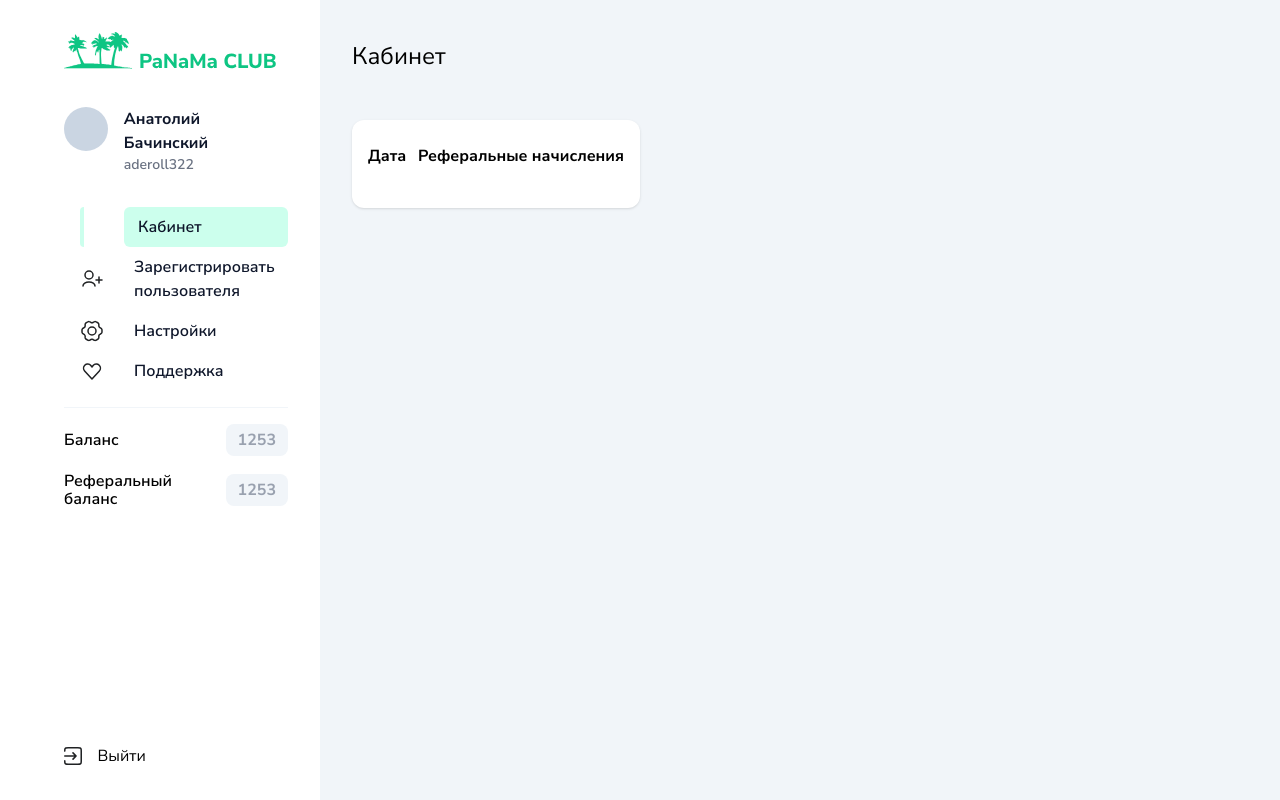
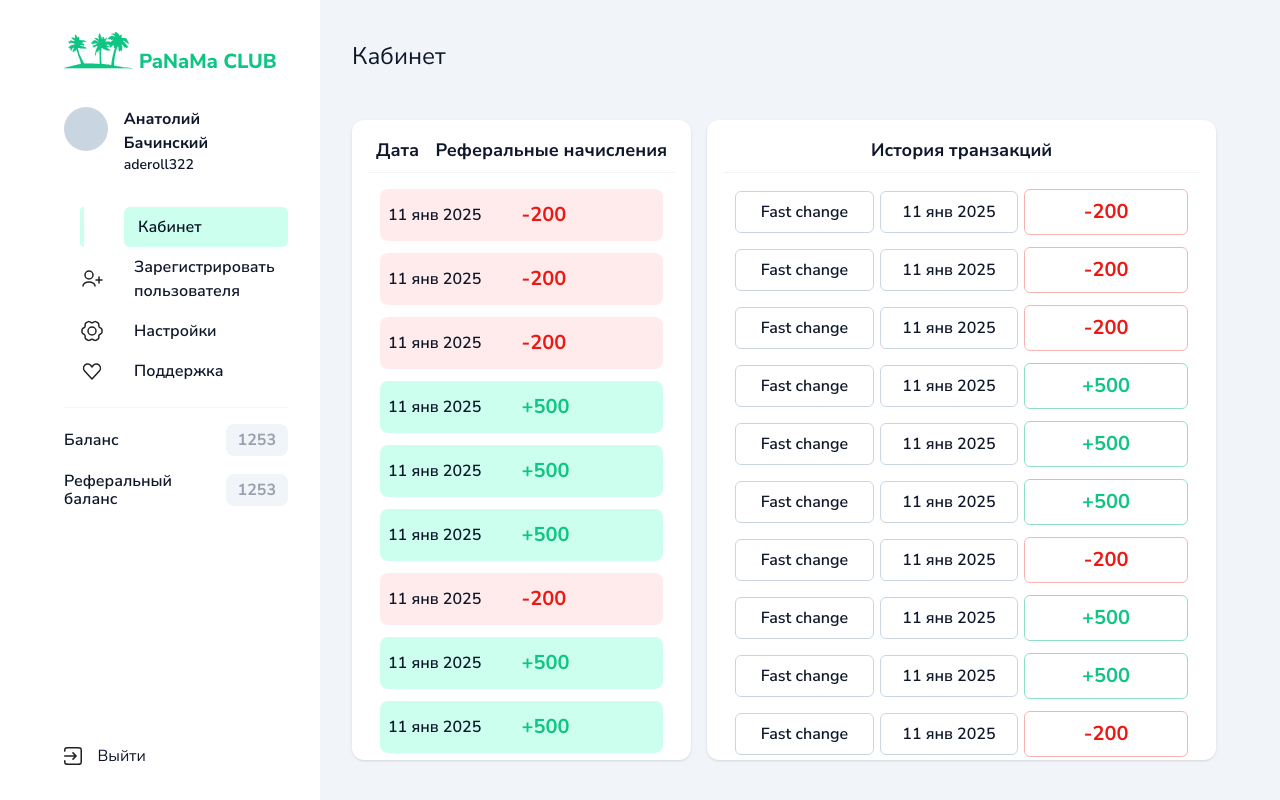
Before and after one commit to shadyjuggler/freelance-9-panamaclub, a React (Vite) app: page / in a window 1280 px wide. Built offline with nearby package versions, Linux system fonts and the light colour scheme.

Commit message:
History, History Detials, UserRegister, Card componnents

```diff
--- a/src/components/Cabinet.tsx
+++ b/src/components/Cabinet.tsx
@@ -1,25 +1,24 @@
 import React from "react"
 
+import { History } from "./History"
+import { HistoryDetails } from "./HistoryDetails"
+
 export const Cabinet = () => {
+    const transactions = Array(18).fill(0).map(() => {
+        return Math.floor(Math.random() * 10) % 2 === 1 ? "plus" : "minus";
+    });
+
     return (
         <div className="w-full h-full py-10 pl-8 pr-16">
             <h2 className="text-2xl">Кабинет</h2>
 
-            <div className="mt-12 flex">
-                <div className="basis-1/3 bg-white py-6 px-4 rounded-xl shadow-sm">
-                    <div className="flex justify-between">
-                        <p className="xl font-bold">Дата</p>
-                        <p className="xl font-bold">Реферальные начисления</p>
-                    </div>
+            <div className="mt-12 flex gap-4" style={{ height: "calc(100vh - 160px)" }}>
+                <div className="basis-2/5">
+                    <History data={transactions} />
+                </div>
 
-                    <div className="mt-4">
-                        <div>
-                            <p></p>
-                        </div>
-                    </div>
-                </div>
-                <div className="basis-2/3">
-
+                <div className="basis-3/5">
+                    <HistoryDetails data={transactions} />
                 </div>
             </div>
         </div>
--- /dev/null
+++ b/src/components/Card.tsx
@@ -0,0 +1,9 @@
+import React from "react"
+
+export const Card = ({ children }) => {
+    return (
+        <div className="bg-white py-4 px-4 rounded-xl shadow-sm h-full overflow-hidden">
+           {...children}
+        </div>
+    )
+}
--- /dev/null
+++ b/src/components/History.tsx
@@ -0,0 +1,26 @@
+import React from "react"
+import { Card } from "./Card"
+
+export const History = ({ data }) => {
+    return (
+        <Card>
+            <div className="flex px-2 pb-2 justify-between border-b-1 border-slate-100">
+                <p className="xl text-lg font-bold">Дата</p>
+                <p className="xl text-lg font-bold">Реферальные начисления</p>
+            </div>
+
+            <div className="mt-4 h-full flex px-3 pb-15 flex-col gap-3 overflow-y-scroll scrollable">
+                {
+                    data.map((type: string, i: number) => (
+                        <div key={i} className={`py-3 px-2 flex items-center rounded-lg ${type}`}>
+                            <p className="w-1/2 font-semibold">11 янв 2025</p>
+                            <p className="w-1/2 text-xl font-bold !border-0" id="amount">{type === "plus" ? "+500" : "-200"}</p>
+                        </div>
+                    )
+                    )
+                }
+            </div>
+        </Card>
+
+    )
+}
--- /dev/null
+++ b/src/components/HistoryDetails.tsx
@@ -0,0 +1,25 @@
+import React from "react"
+import { Card } from "./Card"
+
+export const HistoryDetails = ({ data }) => {
+    return (
+        <Card>
+            <div className="flex px-2 pb-2 justify-center border-b-1 border-slate-100">
+                <p className="xl text-lg font-bold">История транзакций</p>
+            </div>
+
+            <div className="mt-4 h-full flex px-3 pb-15 flex-col gap-3 overflow-y-scroll scrollable">
+                {
+                    data.map((type: string, i: number) => (
+                        <div key={i} className={` gap-1.5 flex items-center rounded-lg !bg-transparent ${type} `}>
+                            <p className="w-1/2 font-semibold px-3 py-2 text-center rounded-md border-1 border-slate-300">Fast change</p>
+                            <p className="w-1/2 font-semibold px-3 py-2 text-center rounded-md border-1 border-slate-300">11 янв 2025</p>
+                            <p className="w-3/5 px-3 py-2 text-center rounded-md border-1 border-slate-300 text-xl font-bold" id="amount">{type === "plus" ? "+500" : "-200"}</p>
+                        </div>
+                    )
+                    )
+                }
+            </div>
+        </Card>
+    )
+}
--- /dev/null
+++ b/src/components/UserRegister.tsx
@@ -0,0 +1,33 @@
+import React from "react"
+
+export const UserRegister = () => {
+    return (
+        <div className="w-full h-full py-10 pl-8 pr-16">
+            <h2 className="text-2xl">Кабинет</h2>
+            <div className="flex justify-center h-full items-center pb-20">
+                <form className="flex flex-col w-full max-w-md">
+
+                    <div className="flex flex-col mt-8 gap-6">
+                        <div className="flex flex-col gap-2">
+                            <label htmlFor="input-email" className="text-slate-900 cursor-pointer">Логин</label>
+                            <input className="input" type="text" id="input-email" name="email" placeholder="esteban_schiller" />
+                        </div>
+                        <div className="flex flex-col gap-2">
+                            <label htmlFor="input-email" className="text-slate-900 cursor-pointer">Почта</label>
+                            <input className="input" type="email" id="input-email" name="email" placeholder="esteban_schiller@gmail.com" />
+                        </div>
+                        <div className="flex flex-col gap-2">
+                            <label htmlFor="input-email" className="text-slate-900 cursor-pointer">Имя Фамилия</label>
+                            <input className="input" type="email" id="input-email" name="email" placeholder="Естебан Шиллер" />
+                        </div>
+
+                    </div>
+                    <button className="btn-primary mt-10 mx-8">
+                        Зарегистрировать
+                    </button>
+                </form>
+            </div>
+        </div>
+
+    )
+}
--- a/src/main.css
+++ b/src/main.css
@@ -2,11 +2,11 @@
 
 * {
     font-family: "Nunito Sans", serif;
-    @apply selection:bg-slate-300;
+    @apply selection:bg-slate-300 text-slate-900;
 }
 
 .input {
-    @apply px-4 py-3 bg-slate-400 text-slate-900 placeholder:text-slate-500 rounded-md border-1 border-slate-300 focus:border-slate-700 focus:outline-0;
+    @apply px-3 py-3 bg-slate-400 text-slate-900 placeholder:text-slate-500 rounded-md border-1 border-slate-300 focus:border-slate-700 focus:outline-0;
     transition: .2s ease-in-out;
     background-color: #F3FFFB;
 }
@@ -43,9 +43,46 @@
 }
 
 .nav-tab_active img {
-   opacity: 0;
+    opacity: 0;
 }
 
 .nav-tab_active p {
     background: #CCFFED;
- }
+}
+
+.plus {
+    background: #CCFFED;
+}
+
+.plus #amount {
+    color: #0EC583;
+    border: 1px solid #8fe0c3;
+}
+
+.minus {
+    background: #FFEBEB;
+}
+
+.minus #amount {
+    color: #EA1A13;
+    border: 1px solid #f5b4b2;
+}
+
+.scrollable::-webkit-scrollbar-track
+{
+	-webkit-box-shadow: inset 0 0 6px rgba(255, 255, 255, 0.3);
+	background-color: #F5F5F5;
+    border-radius: 10px;
+}
+
+.scrollable::-webkit-scrollbar
+{
+	width: 6px;
+	background-color: #F5F5F5;
+}
+
+.scrollable::-webkit-scrollbar-thumb
+{
+	background-color: #e9e9e9;
+    border-radius: 10px;
+}
--- a/src/pages/UserPage.tsx
+++ b/src/pages/UserPage.tsx
@@ -2,12 +2,14 @@ import React from "react"
 
 import { Navigation } from "../components/Navigation"
 import { Cabinet } from "../components/Cabinet"
+import { UserRegister } from "../components/UserRegister"
 
 export const UserPage = () => {
     return (
         <div className="w-full flex h-full bg-slate-100">
             <Navigation/>
             <Cabinet/>
+            {/* <UserRegister/> */}
         </div>
     )
 }
```
